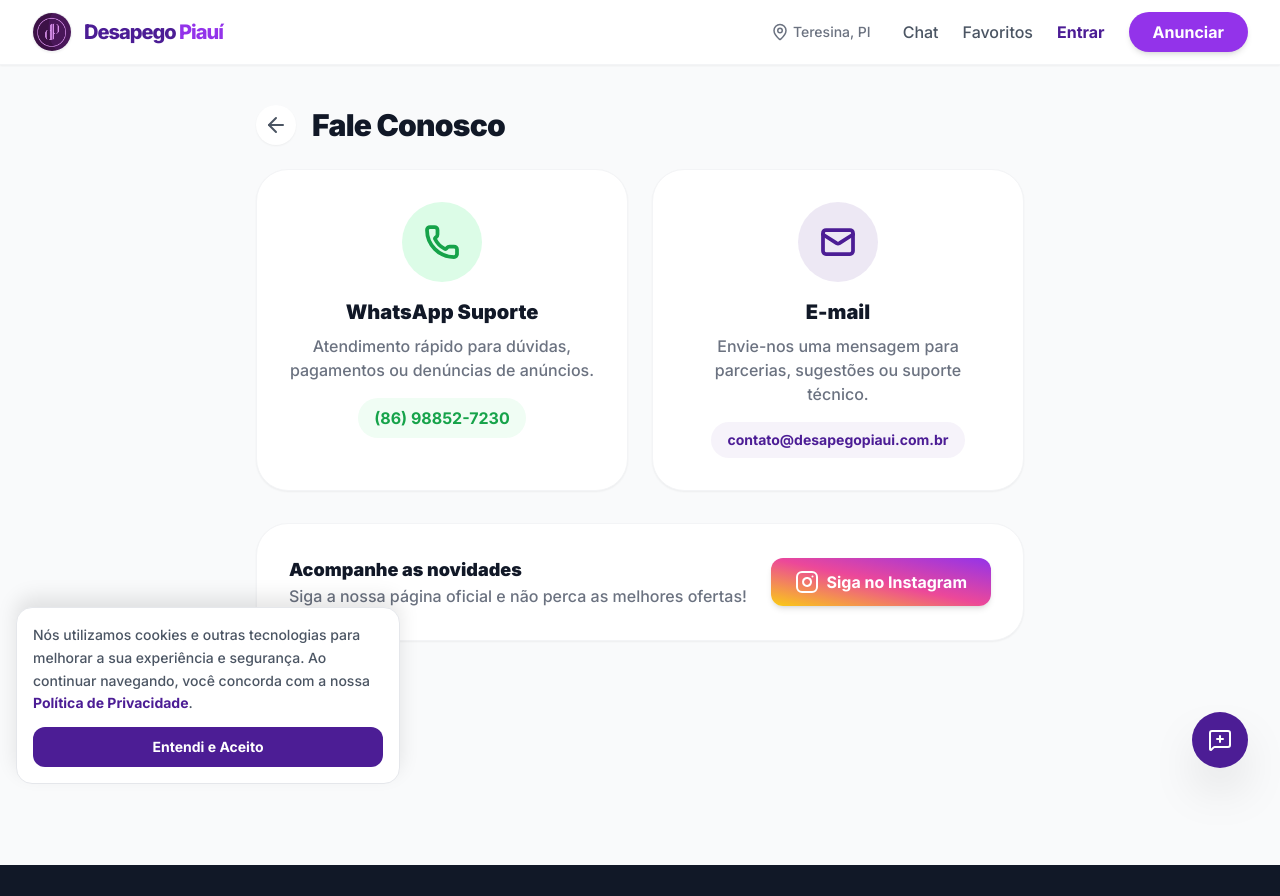
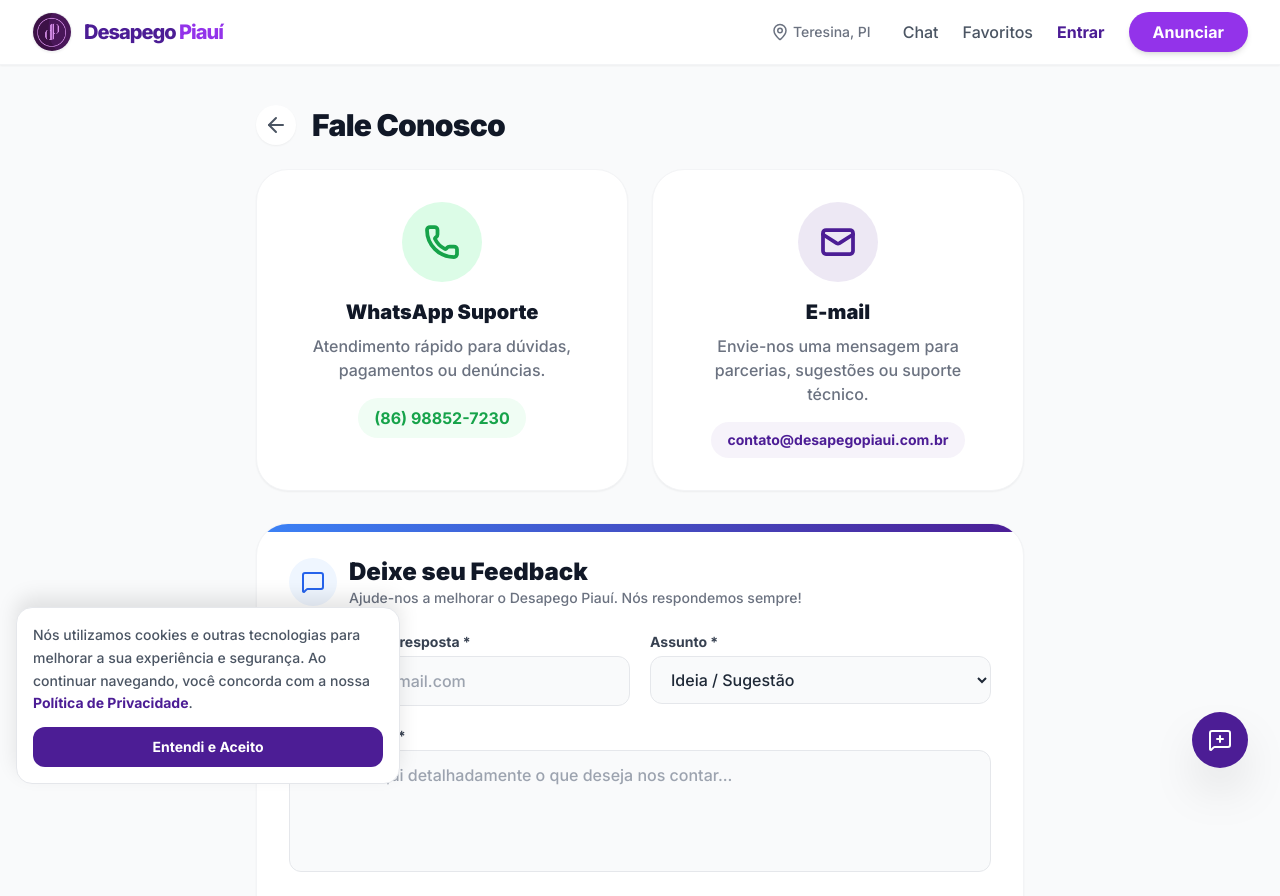
Before and after one commit to junior007x9/desapego-piaui, a Next.js app: page /contato in a window 1280 px wide. Shown: the top 896 px of the page. Built offline with nearby package versions, Linux system fonts and the light colour scheme; no server answers.

Commit message:
teste ggfgdffd

```diff
--- a/app/contato/page.tsx
+++ b/app/contato/page.tsx
@@ -1,11 +1,60 @@
 'use client'
+import { useState, useEffect } from 'react'
 import Link from 'next/link'
-import { ArrowLeft, MessageSquare, Phone, Mail, Instagram } from 'lucide-react'
+import { auth, db } from '@/lib/firebase'
+import { onAuthStateChanged } from 'firebase/auth'
+import { collection, addDoc, serverTimestamp } from 'firebase/firestore'
+import { ArrowLeft, MessageSquare, Phone, Mail, Instagram, Loader2, Send, CheckCircle } from 'lucide-react'
 
 export default function ContatoPage() {
+  const [tipo, setTipo] = useState('Sugestão')
+  const [mensagem, setMensagem] = useState('')
+  const [email, setEmail] = useState('')
+  const [loading, setLoading] = useState(false)
+  const [success, setSuccess] = useState(false)
+
+  // 🚀 MÁGICA: Se o usuário estiver logado, já preenche o e-mail dele!
+  useEffect(() => {
+    const unsubscribe = onAuthStateChanged(auth, (currentUser) => {
+      if (currentUser && currentUser.email) {
+        setEmail(currentUser.email)
+      }
+    })
+    return () => unsubscribe()
+  }, [])
+
+  const handleSubmit = async (e: React.FormEvent) => {
+    e.preventDefault()
+    if (!mensagem.trim() || !email.trim()) return
+
+    setLoading(true)
+    try {
+      // 🚀 SALVA O FEEDBACK COM O E-MAIL NO BANCO DE DADOS
+      await addDoc(collection(db, 'feedbacks'), {
+        tipo,
+        mensagem,
+        email, // Esse é o campo que faltava para podermos responder no painel!
+        criadoEm: serverTimestamp(),
+        respondido: false
+      })
+
+      setSuccess(true)
+      setMensagem('')
+
+      // Esconde a mensagem de sucesso depois de 5 segundos
+      setTimeout(() => setSuccess(false), 5000)
+    } catch (error) {
+      console.error("Erro ao enviar feedback:", error)
+      alert("Ocorreu um erro ao enviar sua mensagem. Tente novamente.")
+    } finally {
+      setLoading(false)
+    }
+  }
+
   return (
     <div className="bg-gray-50 min-h-screen py-10 px-4 pb-24 md:pb-10">
       <div className="max-w-3xl mx-auto">
+
         <div className="mb-6 flex items-center gap-4">
           <Link href="/" className="p-2 bg-white rounded-full shadow-sm text-gray-600 hover:text-primary transition-colors">
             <ArrowLeft size={24} />
@@ -13,19 +62,19 @@ export default function ContatoPage() {
           <h1 className="text-2xl md:text-3xl font-black text-gray-900 tracking-tight">Fale Conosco</h1>
         </div>
 
-        <div className="grid grid-cols-1 md:grid-cols-2 gap-6">
-
+        {/* CARDS DE CONTATO RÁPIDO */}
+        <div className="grid grid-cols-1 md:grid-cols-2 gap-6 mb-8">
           {/* Card WhatsApp */}
           <a href="https://wa.me/5586988527230" target="_blank" rel="noopener noreferrer" className="bg-white p-8 rounded-[2rem] shadow-sm border border-gray-100 flex flex-col items-center text-center hover:shadow-md transition-all group">
             <div className="w-20 h-20 bg-green-100 text-green-600 rounded-full flex items-center justify-center mb-4 group-hover:scale-110 transition-transform">
               <Phone size={36} strokeWidth={2.5}/>
             </div>
             <h3 className="text-xl font-black text-gray-900 mb-2">WhatsApp Suporte</h3>
-            <p className="text-gray-500 mb-4 font-medium">Atendimento rápido para dúvidas, pagamentos ou denúncias de anúncios.</p>
+            <p className="text-gray-500 mb-4 font-medium">Atendimento rápido para dúvidas, pagamentos ou denúncias.</p>
             <span className="text-green-600 font-bold bg-green-50 px-4 py-2 rounded-full">(86) 98852-7230</span>
           </a>
 
-          {/* Card Email */}
+          {/* Card Email Direto */}
           <a href="mailto:contato@desapegopiaui.com.br" className="bg-white p-8 rounded-[2rem] shadow-sm border border-gray-100 flex flex-col items-center text-center hover:shadow-md transition-all group">
             <div className="w-20 h-20 bg-primary/10 text-primary rounded-full flex items-center justify-center mb-4 group-hover:scale-110 transition-transform">
               <Mail size={36} strokeWidth={2.5}/>
@@ -34,10 +83,82 @@ export default function ContatoPage() {
             <p className="text-gray-500 mb-4 font-medium">Envie-nos uma mensagem para parcerias, sugestões ou suporte técnico.</p>
             <span className="text-primary font-bold bg-primary/5 px-4 py-2 rounded-full break-all text-sm">contato@desapegopiaui.com.br</span>
           </a>
-
         </div>
 
-        <div className="mt-8 bg-white p-8 rounded-[2rem] shadow-sm border border-gray-100 flex flex-col md:flex-row items-center justify-between gap-4">
+        {/* 🚀 NOVO: FORMULÁRIO DE FEEDBACK INTEGRADO */}
+        <div className="bg-white p-8 rounded-[2rem] shadow-sm border border-gray-100 mb-8 relative overflow-hidden">
+          <div className="absolute top-0 left-0 w-full h-2 bg-gradient-to-r from-blue-500 to-primary"></div>
+
+          <div className="flex items-center gap-3 mb-6">
+            <div className="bg-blue-50 text-blue-600 p-3 rounded-full">
+               <MessageSquare size={24} />
+            </div>
+            <div>
+               <h2 className="text-2xl font-black text-gray-900">Deixe seu Feedback</h2>
+               <p className="text-gray-500 font-medium text-sm">Ajude-nos a melhorar o Desapego Piauí. Nós respondemos sempre!</p>
+            </div>
+          </div>
+
+          {success ? (
+            <div className="bg-green-50 border border-green-200 text-green-700 p-8 rounded-2xl text-center flex flex-col items-center animate-in fade-in zoom-in">
+              <CheckCircle size={48} className="mb-4 text-green-500" />
+              <h3 className="font-black text-xl mb-2">Mensagem Enviada!</h3>
+              <p className="font-medium">Muito obrigado pelo seu contato. A nossa equipa vai ler e responder para o seu e-mail em breve.</p>
+            </div>
+          ) : (
+            <form onSubmit={handleSubmit} className="space-y-5">
+              <div className="grid grid-cols-1 md:grid-cols-2 gap-5">
+                <div>
+                  <label className="block text-sm font-bold text-gray-700 mb-1">Seu E-mail para resposta *</label>
+                  <input
+                    required
+                    type="email"
+                    value={email}
+                    onChange={(e) => setEmail(e.target.value)}
+                    placeholder="exemplo@gmail.com"
+                    className="w-full bg-gray-50 border border-gray-200 rounded-xl px-4 py-3 text-gray-800 focus:outline-none focus:ring-2 focus:ring-primary/20 transition-all font-medium"
+                  />
+                </div>
+                <div>
+                  <label className="block text-sm font-bold text-gray-700 mb-1">Assunto *</label>
+                  <select
+                    value={tipo}
+                    onChange={(e) => setTipo(e.target.value)}
+                    className="w-full bg-gray-50 border border-gray-200 rounded-xl px-4 py-3 text-gray-800 focus:outline-none focus:ring-2 focus:ring-primary/20 transition-all font-medium"
+                  >
+                    <option value="Sugestão">Ideia / Sugestão</option>
+                    <option value="Dúvida">Dúvida Geral</option>
+                    <option value="Erro">Reportar um Erro (Bug)</option>
+                    <option value="Elogio">Elogio</option>
+                  </select>
+                </div>
+              </div>
+
+              <div>
+                <label className="block text-sm font-bold text-gray-700 mb-1">Sua Mensagem *</label>
+                <textarea
+                  required
+                  rows={4}
+                  value={mensagem}
+                  onChange={(e) => setMensagem(e.target.value)}
+                  placeholder="Escreva aqui detalhadamente o que deseja nos contar..."
+                  className="w-full bg-gray-50 border border-gray-200 rounded-xl px-4 py-3 text-gray-800 focus:outline-none focus:ring-2 focus:ring-primary/20 transition-all font-medium resize-none"
+                />
+              </div>
+
+              <button
+                type="submit"
+                disabled={loading || !mensagem.trim() || !email.trim()}
+                className="w-full bg-primary hover:bg-primary-dark disabled:bg-gray-300 text-white font-bold text-lg py-4 rounded-xl shadow-md transition transform hover:-translate-y-0.5 flex items-center justify-center gap-2"
+              >
+                {loading ? <Loader2 className="animate-spin" size={24}/> : <Send size={20}/>}
+                Enviar Mensagem
+              </button>
+            </form>
+          )}
+        </div>
+
+        <div className="bg-white p-8 rounded-[2rem] shadow-sm border border-gray-100 flex flex-col md:flex-row items-center justify-between gap-4">
           <div>
             <h3 className="text-lg font-black text-gray-900">Acompanhe as novidades</h3>
             <p className="text-gray-500 font-medium">Siga a nossa página oficial e não perca as melhores ofertas!</p>
```
